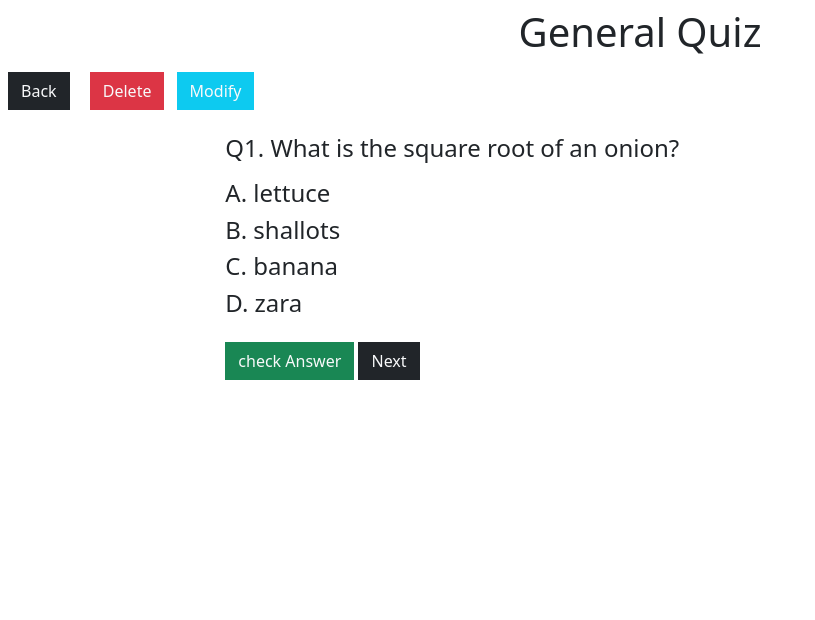
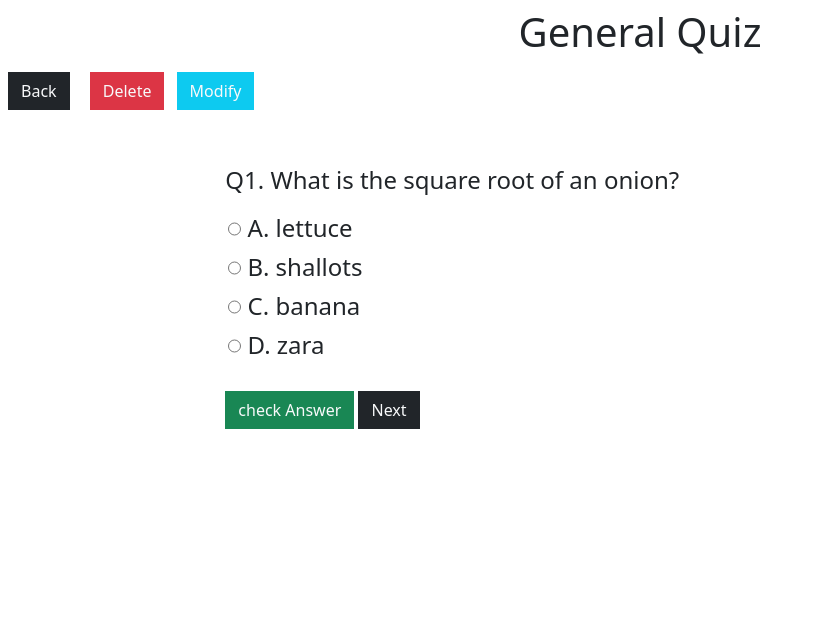
Before and after one commit to zahur76/django-quiz, a Django app: page /quiz/questionnaire/8/0 in a window 1280 px wide. Shown: the part 56-676 px from the top of the page, without its empty margins (0-815 px from the left). Run offline with Django 3.2, Linux system fonts and the light colour scheme; a user stored in the database is signed in; data comes from the database, SQL or seed files in the repository; both versions use the stored data as it was after the commit.

Commit message:
add radio buttons to answers

```diff
--- a/home/templates/home/index.html
+++ b/home/templates/home/index.html
@@ -21,7 +21,9 @@
         <div class="col-12 text-center mt-3"><b>Employee Number:</b> {{ staff.employee_number }}</div>
         <div class="col-12 text-center"><b>Name:</b> {{ staff.first_name }} {{ staff.last_name }}</div>
         <div class="col-12 text-center mb-5"><b>Email:</b> {{ staff.email_address }}</div>
-        <a href="#" class="col-6 offset-3 btn btn-success rounded-0 text-light">Start Quiz</a>
+        {% for quiz in quizzes %}
+            <a href="{% url 'questionnaire' quiz_id=quiz.id num=0 %}" class="col-6 offset-3 btn btn-success rounded-0 text-light">Start {{ quiz.quiz_name }}</a>
+        {% endfor %}
     {% endif %}
 {% endblock %}
 
--- a/home/views.py
+++ b/home/views.py
@@ -1,5 +1,7 @@
+from django.db.models.query_utils import Q
 from django.shortcuts import get_object_or_404, render
 from django.contrib import messages
+from quiz.models import Quiz
 from staff.models import Staff
 
 # Create your views here.
@@ -13,9 +15,10 @@ def home(request):
             messages.error(
             request, 'Incorrect Employee Number!')
             return render(request, 'home/index.html')
-
+        quizzes = Quiz.objects.all()
         if staff:
             context = {
+                'quizzes': quizzes,
                 'staff': staff,
             }
             return render(request, 'home/index.html', context)
--- a/quiz/static/quiz/css/quiz.css
+++ b/quiz/static/quiz/css/quiz.css
@@ -4,6 +4,15 @@ a {
 
 .add-quiz-form {
     width: 25%;
+}
+
+label {
+    margin: 3px;
+}
+
+input[type="radio"]{
+    margin-bottom: 3px;
+    vertical-align: middle;
 }
 
 /* Media screen */
--- a/quiz/static/quiz/js/quiz.js
+++ b/quiz/static/quiz/js/quiz.js
@@ -0,0 +1,5 @@
+$(document).ready(function(){
+
+    $(".logo").click(false);
+
+});
--- a/quiz/templates/quiz/questionnaire.html
+++ b/quiz/templates/quiz/questionnaire.html
@@ -12,17 +12,16 @@
         <a href="{% url 'delete_question' question_id=question.id %}" class="m-2 btn btn-danger rounded-0 text-light">Delete</a>
         <a href="{% url 'update_question' question_id=question.id %}" class="btn btn-info rounded-0 text-light">Modify</a>
     {% endif %}
-    <div class="row m-0 mt-3">
+    <div class="row m-0 mt-5">
         <div class="col-2 mb-2"></div>
         <div class="col-10 mb-3 h4">Q{{ next }}. {{ question.question }}</div>
         <div class="col-2 mb-2"></div>
-        <div class="col-10 mb-2 h4">A. {{ question.first_answer }}</div>
-        <div class="col-2 mb-2"></div>
-        <div class="col-10 mb-2 h4">B. {{ question.second_answer }}</div>
-        <div class="col-2 mb-2"></div>
-        <div class="col-10 mb-2 h4">C. {{ question.third_answer  }}</div>
-        <div class="col-2 mb-2"></div>
-        <div class="col-10 mb-2 h4">D. {{ question.fourth_answer }}</div>
+        <div class="radio h4 col-10">
+            <label><input type="radio" name="answer"> A. {{ question.first_answer }}</label><br>
+            <label><input type="radio" name="answer"> B. {{ question.second_answer }}</label><br>
+            <label><input type="radio" name="answer"> C. {{ question.third_answer }}</label><br>
+            <label><input type="radio" name="answer"> D. {{ question.fourth_answer }}</label>
+        </div>
     </div>
     <div class="row m-0 mt-3">
         <div class="col-2"></div>
--- a/quiz/views.py
+++ b/quiz/views.py
@@ -1,3 +1,4 @@
+from django.db.models.query_utils import Q
 from django.shortcuts import (
     render, redirect, reverse, get_object_or_404)
 from django.contrib import messages
@@ -134,16 +135,21 @@ def delete_question(request, question_id):
 
 def update_question(request, question_id):
     """View to update quiz name"""
+    question_list=[]
     if not request.user.is_superuser:
         messages.error(request, 'Permision Denied!.')
         return redirect(reverse('home'))
     question = get_object_or_404(Questions, id=question_id)
+    all_questions = Questions.objects.all()
+    for questions in all_questions:
+        question_list.append(questions.id)
     if request.method == 'POST':
         form = add_questionForm(request.POST, request.FILES, instance=question)
         if form.is_valid():
             form.save()
             messages.success(request, 'Question updated!')
-            return redirect(reverse('quiz'))
+            return redirect(reverse(
+                'questionnaire', args=[question.quiz.id, question_list.index(question.id)]))
         messages.error(
             request, 'Question could not be updated. \
                 Try again.')
--- a/static/css/base.css
+++ b/static/css/base.css
@@ -23,6 +23,10 @@ nav a {
     left: 0;
     position: fixed;
     display: none;
+}
+
+.bg-secondary {
+    background: lightgray !important;
 }
 
 /* Modal */
--- a/templates/base.html
+++ b/templates/base.html
@@ -21,7 +21,7 @@
         <nav class="row m-0 bg-danger">
             <div class="d-none d-md-block col-md-2"></div>
             <div class="col-8 col-md-8 h1 text-center">
-                <a class="text-dark" href="{% url 'home' %}">Quiz</a>
+                <a class="text-dark logo" href="{% url 'home' %}">Quiz</a>
             </div>
             {% if request.user.is_superuser %}
                 <a href="{% url 'staff' %}" class="p-0 col-2 col-md-1 text-center my-auto text-dark logout-button nav-text">Admin</a>
@@ -56,7 +56,7 @@
 
          <!-- login Modal -->
          <div id="loginModal" class="modal login-modal">
-            <div class="modal-content mt-0 border-0 bg-light">
+            <div class="modal-content mt-0 border-0 bg-secondary">
                 <div class="choose mb-2">
                     <h5 class="text-center text-dark modal-title">Enter username and password</h5>
                     <h6 class="error-message text-danger text-center"></h6>
```
Also changed, not shown: db.sqlite3.
